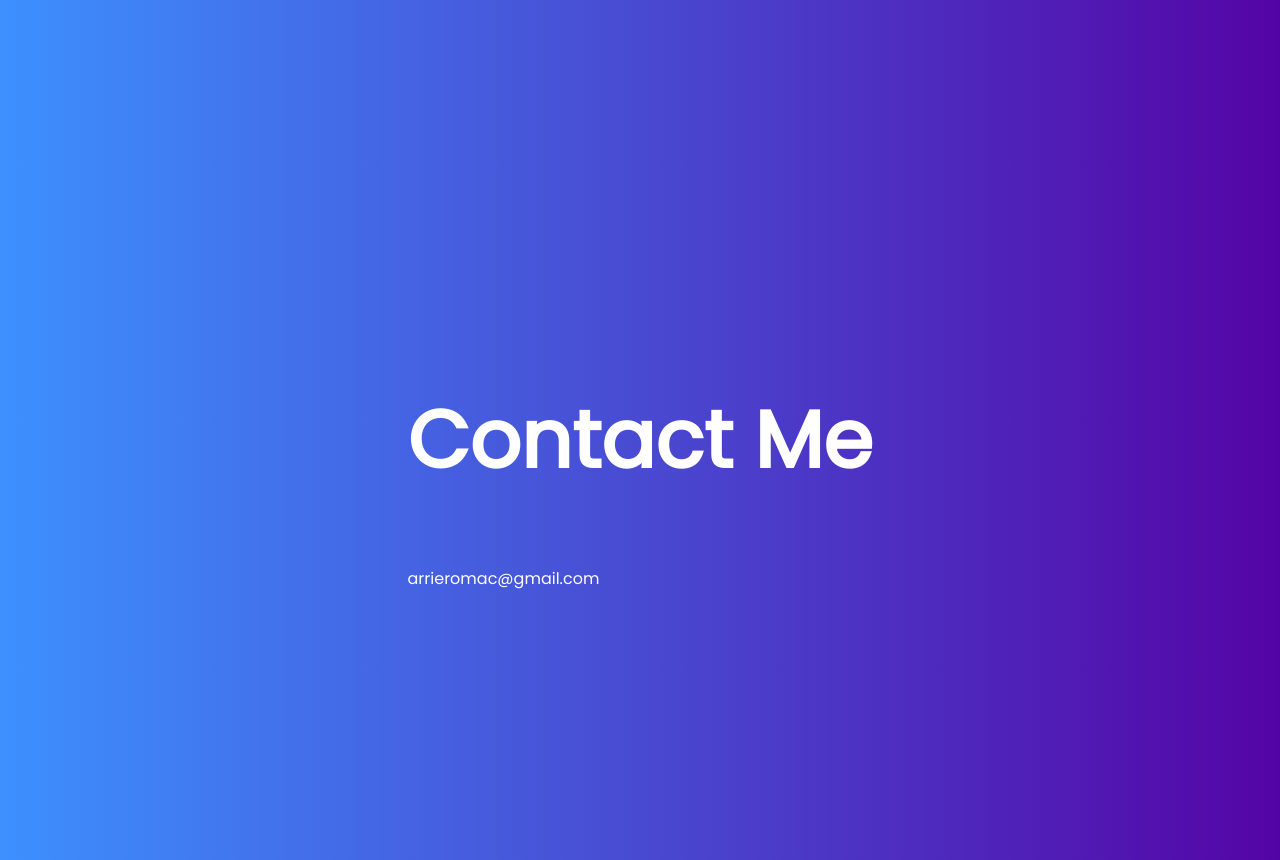
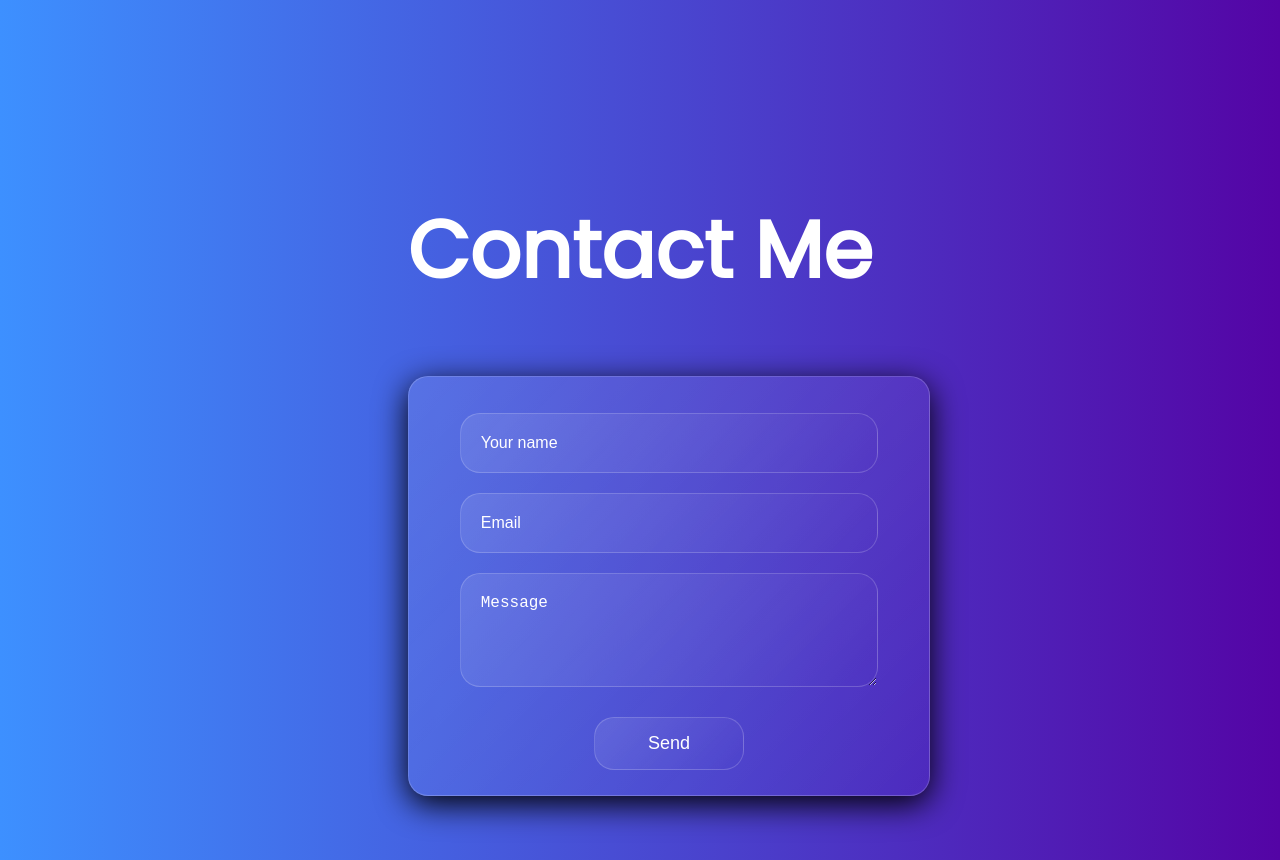
Before and after one commit to MacArriero/Portfolio, a plain HTML site: page index.html in a window 1280 px wide. Shown: the part 3140-4000 px from the top of the page. Drawn offline with nearby package versions, Linux system fonts and the light colour scheme.

Commit message:
completed contact me section

```diff
--- a/app.js
+++ b/app.js
@@ -1,3 +1,4 @@
+// Checks if element can be seen on the client side
 const observer = new IntersectionObserver((elements) => {
     elements.forEach((element) => {
         if(element.isIntersecting){
@@ -11,6 +12,7 @@ const observer = new IntersectionObserver((elements) => {
 const hiddenElements = document.querySelectorAll('.hidden');
 hiddenElements.forEach((element) => observer.observe(element));
 
+// Changes the text value for the typing animation
 const text = document.querySelector(".dynamic-text");
 const textLoad = () => {
     setTimeout(() => {
@@ -26,6 +28,22 @@ const textLoad = () => {
         text.textContent = "Programmer";
     }, 12000);
 }
-
 textLoad();
 setInterval(textLoad, 12000);
+
+// Sends email from client side
+emailjs.init('obtEvVRYz6LJbg3Xg');
+window.onload = function() {
+    document.getElementById('contact-form').addEventListener('submit', function(event) {
+        event.preventDefault();
+        emailjs.sendForm('service_x46fr4x', 'template_bhhy00n', this)
+        .then(function() {
+            alert('Thank you! Your message was successfully sent.');
+            document.getElementById("contact-form").reset();
+        }, function(error) {
+            alert('Error with sending the message - ', error);
+        });
+
+    });
+
+}
--- a/index.html
+++ b/index.html
@@ -8,8 +8,7 @@
 
     <link rel="stylesheet" href="style.css">
     <script defer src="app.js"></script>
-    <script src="https://cdn.jsdelivr.net/npm/typed.js@2.0.12"></script>
-    <script type="text/javascript" src="skills.json"></script>
+    <script type="text/javascript" src="https://cdn.jsdelivr.net/npm/@emailjs/browser@3/dist/email.min.js"></script>
 </head>
 <body>
     <header>
@@ -119,7 +118,15 @@
     <section class="contact" id="contact-me">
         <div class="hidden">
             <h1>Contact Me</h1>
-            <p>arrieromac@gmail.com</p>
+            <div class="contact-form">
+                <form id="contact-form">
+                    <input type="text" name="form_name" id="form_name" placeholder="Your name">
+                    <input type="email" name="form_email" id="form_email" placeholder="Email">
+                    <textarea name="form_message" id="form_message" rows="4" placeholder="Message"></textarea>
+                    <button type="submit">Send</button>
+                </form>
+            </div>
+
         </div>
     </section>
 </body>
--- a/style.css
+++ b/style.css
@@ -327,3 +327,45 @@ section .wave.wave4 {
     background-image: linear-gradient(90deg, #3D90FF 0%, #5404A5 100%);
     color: white;
 }
+
+form {
+    display: flex;
+    flex-direction: column;
+    padding: 2vw 4vw;
+    width: 90%;
+    max-width: 600px;
+    background: linear-gradient(135deg, rgba(255, 255,255, 0.1), rgba(255, 255, 255,0));
+    backdrop-filter: blur(10px);
+    -webkit-backdrop-filter: blur(10px);
+    border-radius: 20px;
+    border: 1px solid rgba(255, 255, 255, 0.18);
+    box-shadow: 0 8px 32px 0 rgba(0, 0, 0, 3.7);
+}
+
+form input, form textarea{
+    border: 0;
+    margin: 10px 0;
+    padding: 20px;
+    outline: none;
+    background: linear-gradient(135deg, rgba(255, 255,255, 0.1), rgba(255, 255, 255,0));
+    border-radius: 20px;
+    border: 1px solid rgba(255, 255, 255, 0.18);
+    color: black;
+    font-size: 16px;
+}
+
+::placeholder { /* Chrome, Firefox, Opera, Safari 10.1+ */
+    color: white
+}
+
+form button {
+    padding: 15px;
+    background: linear-gradient(135deg, rgba(255, 255,255, 0.1), rgba(255, 255, 255,0));
+    border-radius: 20px;
+    border: 1px solid rgba(255, 255, 255, 0.18);
+    color: white;
+    font-size: 18px;
+    cursor: pointer;
+    width: 150px;
+    margin: 20px auto 0;
+}
```
